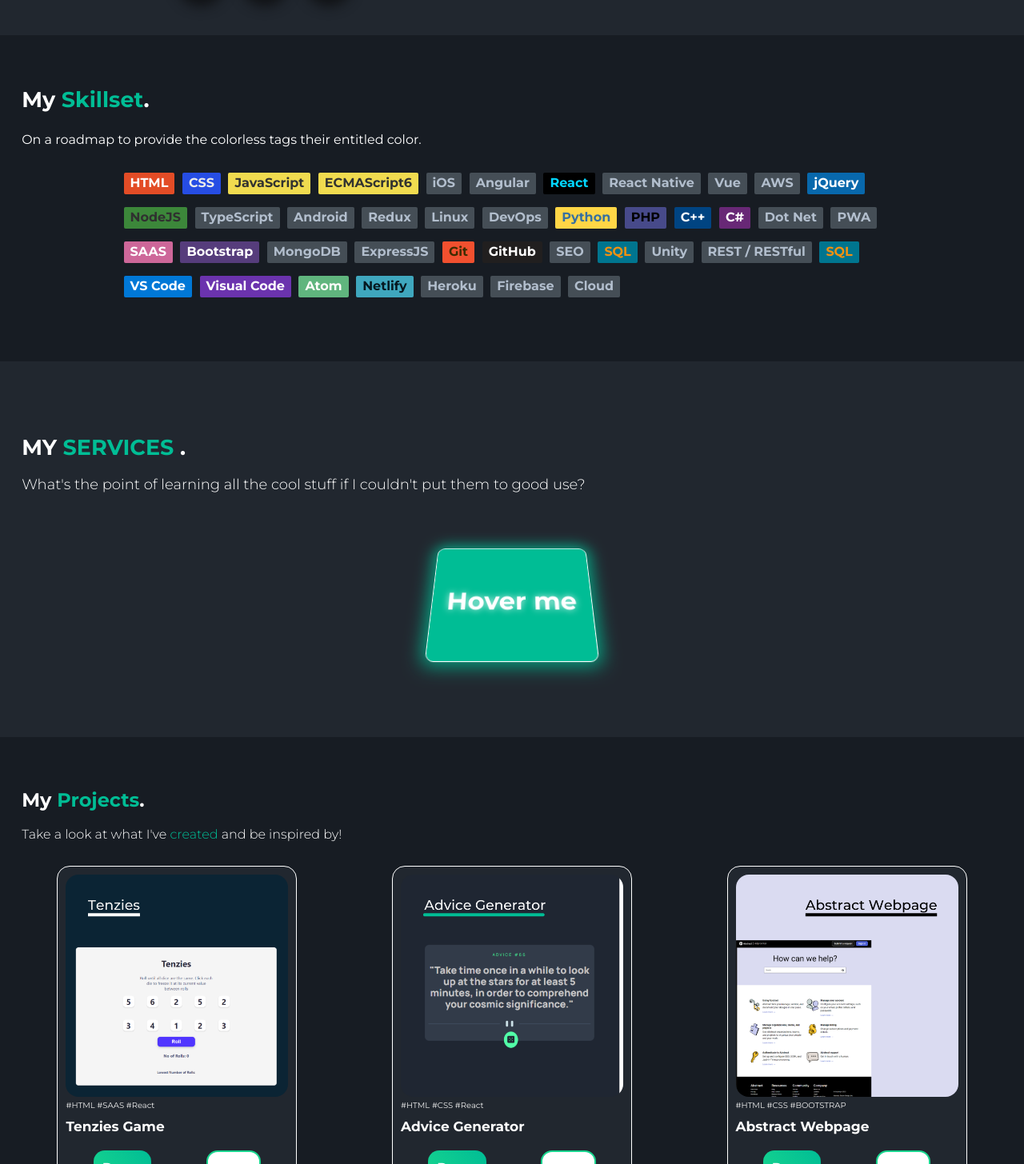
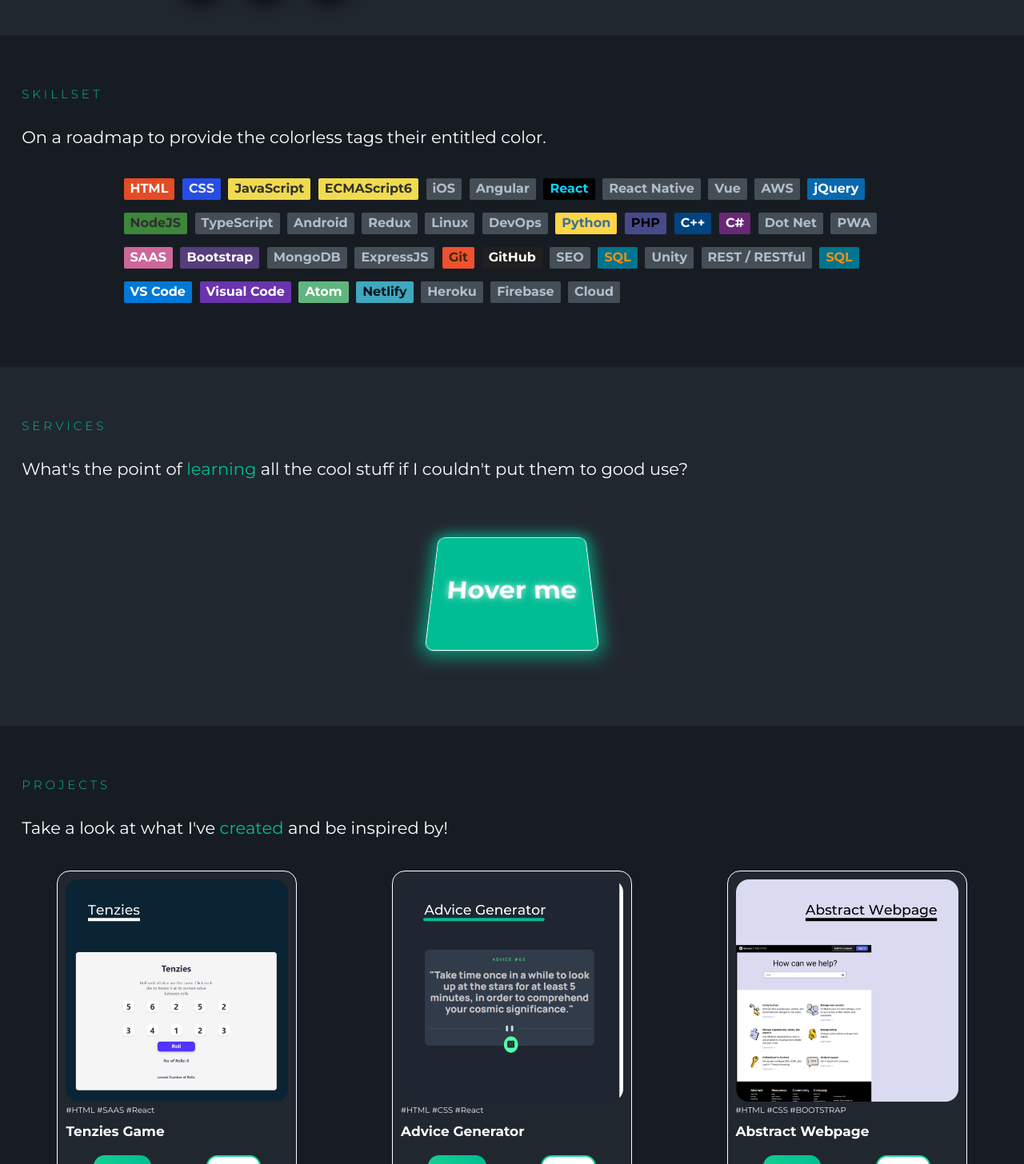
Before and after one commit to sidramwaseem/Portfolio, a React (Create React App) app: page / in a window 1280 px wide. Shown: the part 634-2090 px from the top of the page at 80% size. Built offline with nearby package versions, Linux system fonts and the light colour scheme.

Commit message:
changed header font styles

```diff
--- a/src/App.css
+++ b/src/App.css
@@ -9,3 +9,18 @@ body{
     background-color: #21272f;
     font-family: "Montserrat", sans-serif;
 }
+
+.section-heading h2{
+    font-size: 15px;
+    font-weight: 300;
+    text-transform: uppercase;
+    letter-spacing: 0.25rem;
+}
+
+.section-heading p{
+    font-size: 21px;
+    font-weight: 400;
+    margin: 1.5em 0;
+    color: #fff;
+
+}
--- a/src/components/Contact/Contact.jsx
+++ b/src/components/Contact/Contact.jsx
@@ -32,9 +32,9 @@ function Contact() {
   }
   return (
     <section id="contact">
-      <blockquote className="contact-header reveal">
-        <h2>Contact</h2>
-        <p>
+      <blockquote className="contact-header section-heading reveal">
+        <h2><span className="cyan">Contact</span></h2>
+        <p >
           Let's <span className="cyan">create</span> something cool together.
         </p>
       </blockquote>
--- a/src/components/Projects/Projects.css
+++ b/src/components/Projects/Projects.css
@@ -3,11 +3,7 @@
   background-color: #171C23 ;
   padding: 4rem 1.7rem;
 }
-#projects p{
-  margin-top: 1.2rem;
-  font-weight: 300;
 
-}
 .btn-wrapper{
   width: 100%;
   text-align: center;
--- a/src/components/Projects/Projects.jsx
+++ b/src/components/Projects/Projects.jsx
@@ -41,10 +41,16 @@ function Projects() {
   });
   return (
     <section id="projects">
-      <h1 class="portfolio-heading reveal">
-        My <span className="cyan">Projects</span>.
-      </h1>
-      <p>Take a look at what I've <span className="cyan">created </span> and be inspired by!</p>
+      <blockquote className="project-header section-heading reveal">
+        <h2 className="portfolio-heading reveal">
+        <span className="cyan">Projects</span>
+        </h2>
+        <p className="section-header-para">
+          Take a look at what I've <span className="cyan">created </span> and be
+          inspired by!
+        </p>
+      </blockquote>
+
       <div class="portfolio--grid-container">{projectElement}</div>
       <div className="btn-wrapper">
         <a
--- a/src/components/Services/Services.css
+++ b/src/components/Services/Services.css
@@ -6,18 +6,6 @@
   padding: 4rem 1.7rem;
 }
 
-.service-header{
-  font-size: 18px;
-    text-transform: uppercase;
-    color: #fff;
-    margin: 1.5em 0;
-    font-weight: 700;
-}
-.service-header p{
-  margin-top: 1.2rem;
-  font-weight: 300;
-  text-transform: none;
-}
 .all {
   display: flex;
   perspective: 10px;
--- a/src/components/Services/Services.jsx
+++ b/src/components/Services/Services.jsx
@@ -5,9 +5,9 @@ import "../../script.js";
 function Services() {
   return (
     <section id="services">
-    <blockquote className="service-header reveal">
-    <h2>My <span className="cyan">Services </span>.</h2>
-    <p>What's the point of learning all the cool stuff if I couldn't put them to good use?</p>
+    <blockquote className="service-header section-heading reveal">
+    <h2><span className="cyan">Services </span></h2>
+    <p>What's the point of <span className="cyan">learning</span> all the cool stuff if I couldn't put them to good use?</p>
     </blockquote>
       <div class="all">
         <div class="lefter">
--- a/src/components/Skills/Skills.css
+++ b/src/components/Skills/Skills.css
@@ -4,16 +4,6 @@
   padding: 4rem 1.7em;
 }
 
-.skill-header {
-  font-size: 18px;
-  font-weight: 700;
-}
-
-.skill-header p {
-  font-size: 16px;
-  font-weight: 400;
-  margin: 1.5em 0;
-}
 .cyan {
   color: #00bd95;
 }
--- a/src/components/Skills/Skills.jsx
+++ b/src/components/Skills/Skills.jsx
@@ -23,9 +23,9 @@ function Skills() {
   });
   return (
     <section id="skills">
-      <article className="skill-header reveal">
+      <article className="skill-header section-heading reveal">
         <h2>
-          My <span className="cyan">Skillset</span>.
+          <span className="cyan">Skillset</span>
         </h2>
         <p>
           On a roadmap to provide the colorless tags their entitled color.
```
